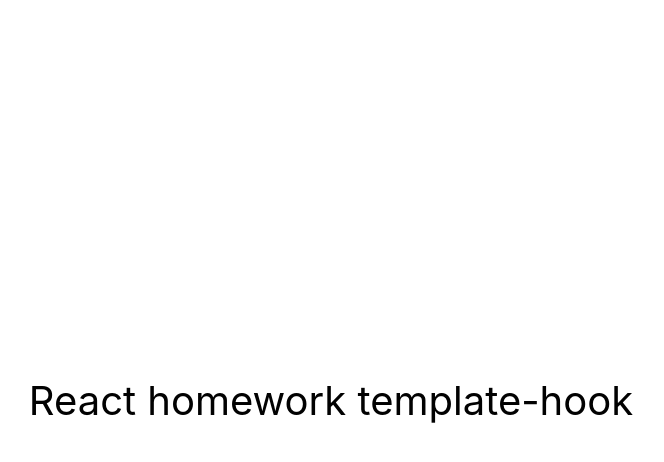
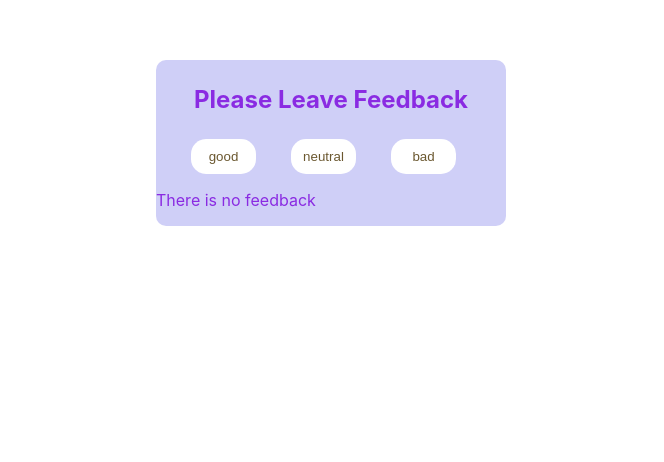
Before and after one commit to Reuelle/goit-react-hw-04-feedback, a React (Create React App) app: page / in a window 1280 px wide. Shown: the top 462 px of the page, without its empty margins (309-973 px from the left). Built offline with nearby package versions, Linux system fonts and the light colour scheme.

Commit message:
Update App.jsx

```diff
--- a/src/components/App.jsx
+++ b/src/components/App.jsx
@@ -1,16 +1,57 @@
-export const App = () => {
-  return (
-    <div
-      style={{
-        height: '100vh',
-        display: 'flex',
-        justifyContent: 'center',
-        alignItems: 'center',
-        fontSize: 40,
-        color: '#010101'
-      }}
-    >
-      React homework template-hook
-    </div>
-  );
-};
+import React, { Component } from "react";
+
+import { Statistics } from "./Statistics/Statistics";
+import { FeedbackOptions } from "./FeedbackOptions/FeedbackOptions";
+import { Notification } from "./Notification/Notification";
+import { Section } from "./Section/Section";
+
+
+
+export class App extends Component {
+  constructor() {
+    super();
+    this.state = {
+      good: 0,
+      neutral: 0,
+      bad: 0,
+    };
+  }
+
+  countTotalFeedback = () => {
+    return this.state.good + this.state.neutral + this.state.bad;
+  };
+
+  countPositiveFeedbackPercentage = () => {
+    return Math.round((this.state.good / this.countTotalFeedback()) * 100);
+  };
+
+  handleLeaveFeedback = Event => {
+    const {name} = Event.target;
+    this.setState(state => ({ [name]: state[name] + 1}));
+  };
+
+  render() {
+    const { good, neutral, bad } = this.state;
+    const total = this.countTotalFeedback();
+    const positiveFeedback = this.countPositiveFeedbackPercentage();
+    return (
+      <>
+      < Section title="Please Leave Feedback">
+      <FeedbackOptions
+      options={this.state}
+      onLeaveFeedback={this.handleLeaveFeedback}
+      />
+      {total === 0 ? (
+        <Notification message="There is no feedback"></Notification>) : (
+          <Statistics
+          good={good}
+          neutral={neutral}
+          bad={bad}
+          total={total}
+          positivePercentage={positiveFeedback}
+          />)}
+          </Section>
+          </>
+    );
+  }
+}
```
